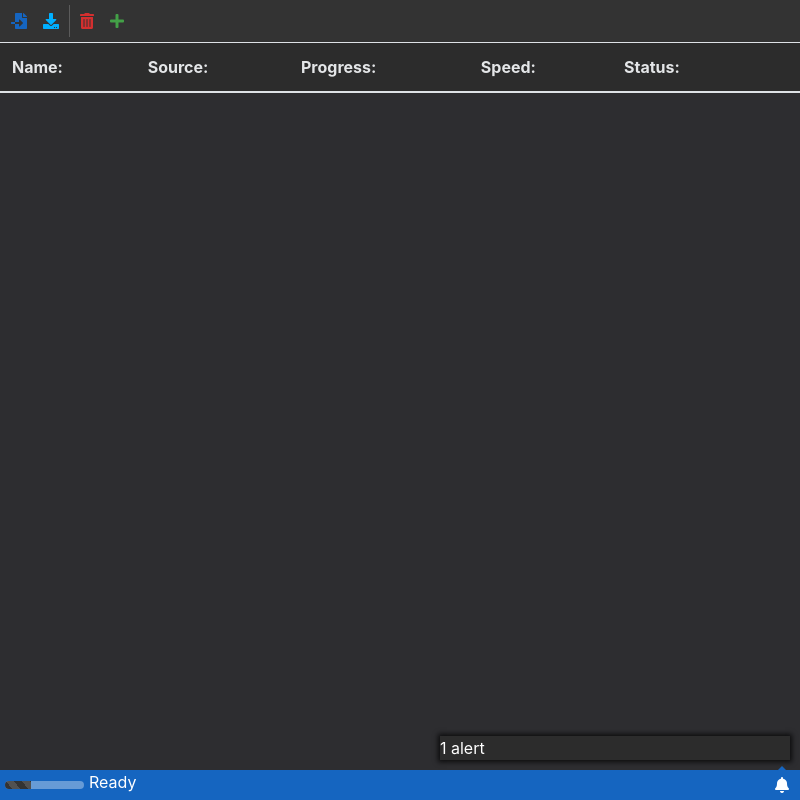
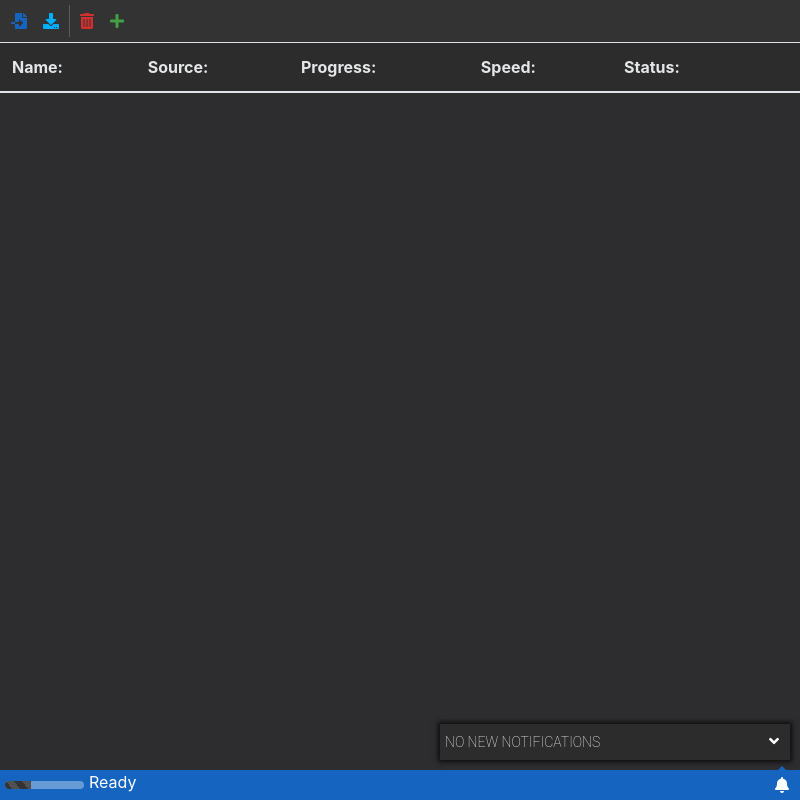
Before and after one commit to nanouke/MultiFileDownload, an Electron app: page index.html in a window 800 px wide. Drawn offline with Linux system fonts and the light colour scheme; no server answers.

Commit message:
style: change
Stylisation des notifications

```diff
--- a/index.html
+++ b/index.html
@@ -37,7 +37,12 @@
     </div>
 
     <div id="alert-list-popup">
-      <div>1 alert</div>
+      <header>
+        <p class="title">No new notifications</p>
+        <div class="right">
+          <button class="btn btn-none text-white" ><i class="fas fa-angle-down"></i></button>
+        </div>
+      </header>
     </div>
 
     <footer id="status-bar">
--- a/sass/_common.scss
+++ b/sass/_common.scss
@@ -61,4 +61,31 @@ table{
     background-color: $background-tabs;
     box-shadow: 0px 0px 5px 2px rgba(0,0,0,0.75);
     color: #ffffff;
+    padding: 5px 5px;
+    text-transform: uppercase;
+    font-family: Roboto;
+    font-weight: 200;
+    font-size: 14px;
+
+    header{
+        display: flex;
+        margin: 0;
+        padding: 0;
+
+        p.title{
+            align-self: center;
+            margin: 0;
+            padding: 0;
+        }
+
+        .right{
+            align-self: flex-start;
+            margin-left: auto;
+            display: flex;
+
+            .btn{
+                padding: 0 5px;
+            }
+        }
+    }
 }
```
Also changed, not shown: css/app.css.
